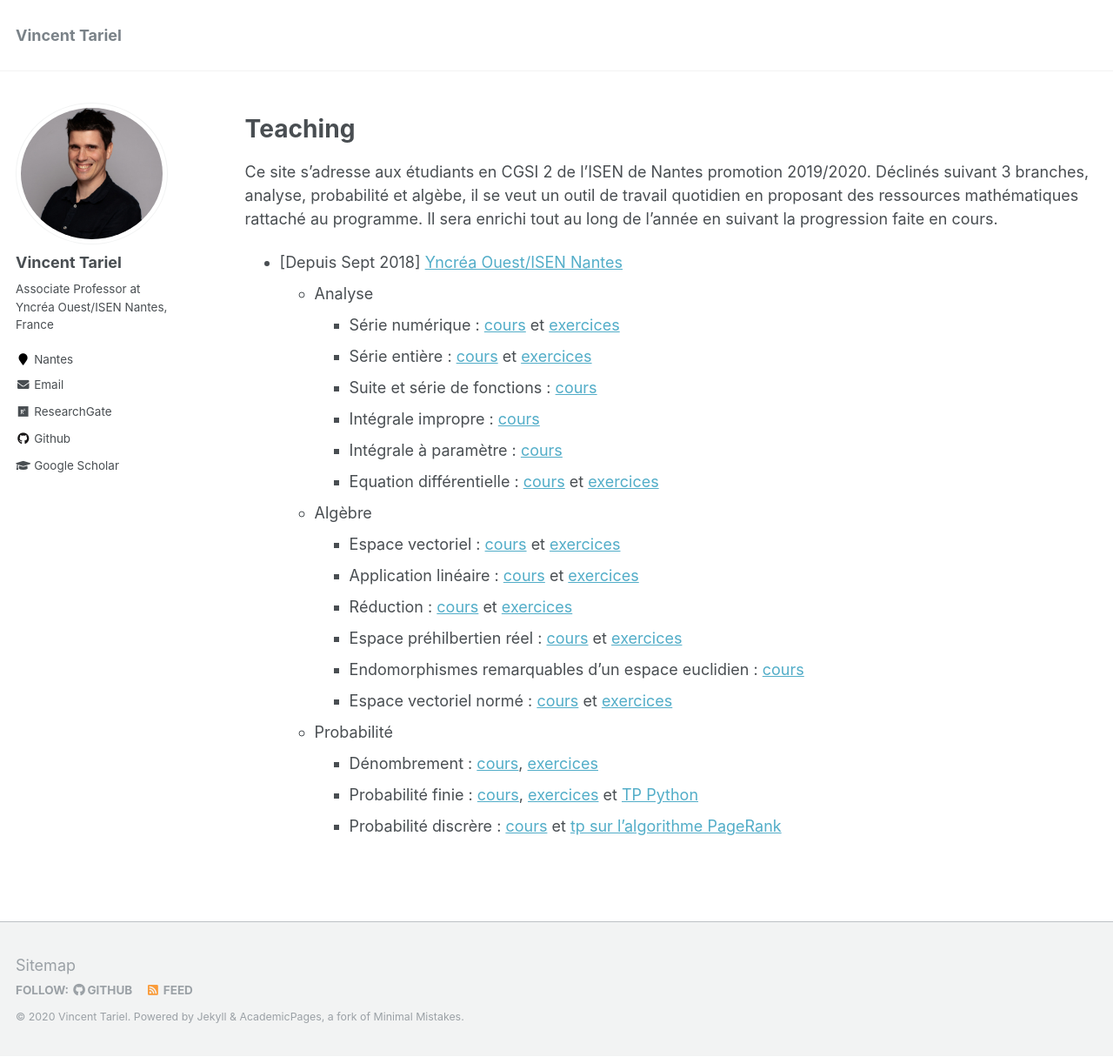
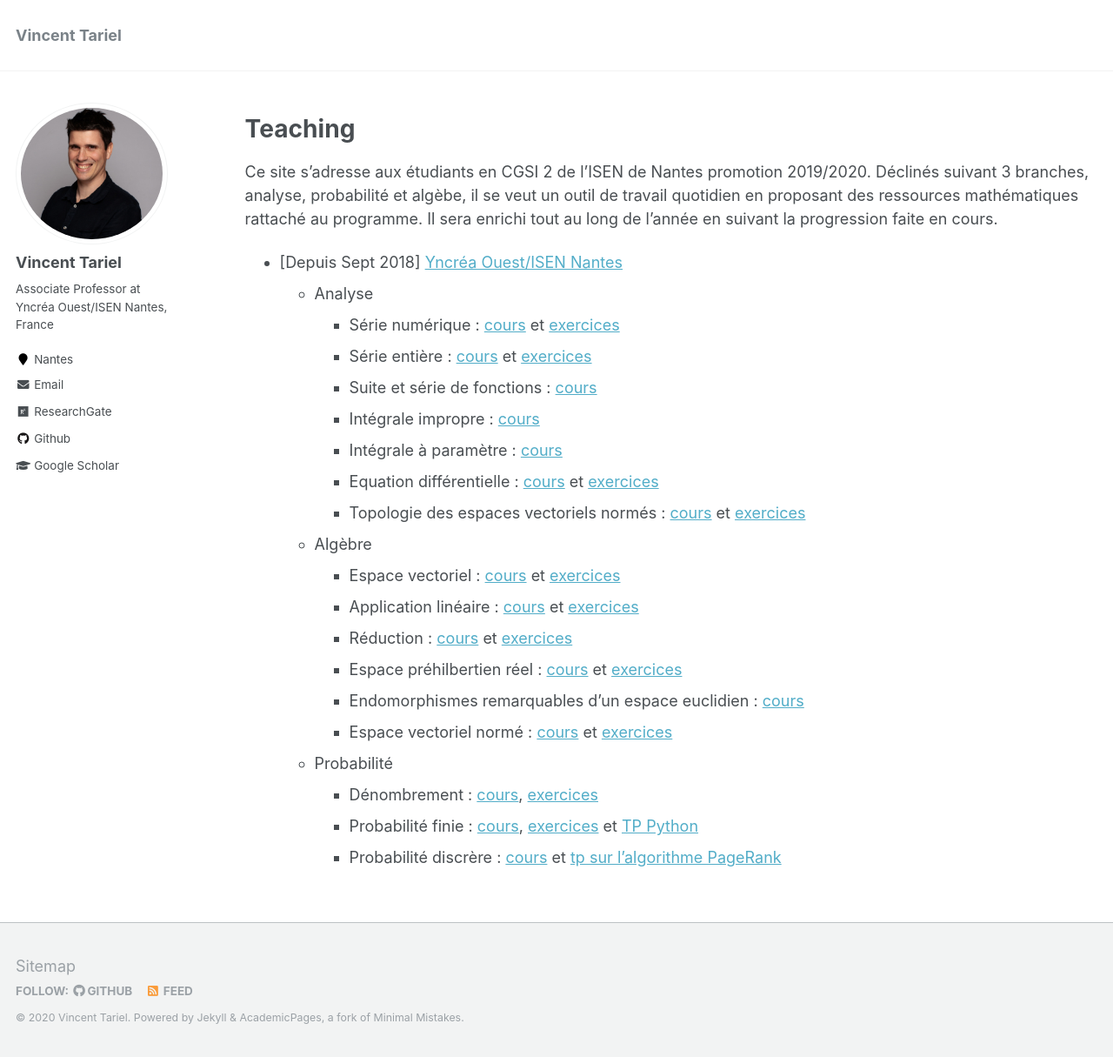
Before and after one commit to VincentTariel/vincenttariel.github.io, a Jekyll site: the page built from _pages/teaching.md, in a window 1280 px wide and 1215 px high. Shown: the whole window at 87% size. Built offline with Jekyll 4.4.1, drawn with Linux system fonts in a browser that asks for light colours.

Commit message:
topo evn

```diff
--- a/_pages/teaching.md
+++ b/_pages/teaching.md
@@ -17,6 +17,7 @@ Il sera enrichi tout au long de l'année en suivant la progression faite en cour
       * Intégrale impropre : [cours](https://github.com/VincentTariel/cours/blob/master/analyse/integration_cours.pdf)
       * Intégrale à paramètre : [cours](https://github.com/VincentTariel/cours/blob/master/analyse/integrale_parametre_cours.pdf)
       * Equation différentielle : [cours](https://github.com/VincentTariel/cours/blob/master/analyse/equation_differentielle_cours.pdf) et [exercices](https://github.com/VincentTariel/cours/blob/master/analyse/equation_differentielle_exo.pdf)
+      * Topologie des espaces vectoriels normés  : [cours](https://github.com/VincentTariel/cours/blob/master/analyse/espace_vectoriel_norme_cours.pdf) et [exercices](https://github.com/VincentTariel/cours/blob/master/analyse/espace_vectoriel_norme_exo.pdf)
 
   * Algèbre
        * Espace vectoriel : [cours](https://github.com/VincentTariel/cours/blob/master/algebre/espace_vectoriel_cours.pdf) et [exercices](https://github.com/VincentTariel/cours/blob/master/algebre/espace_vectoriel_exo.pdf)
```
